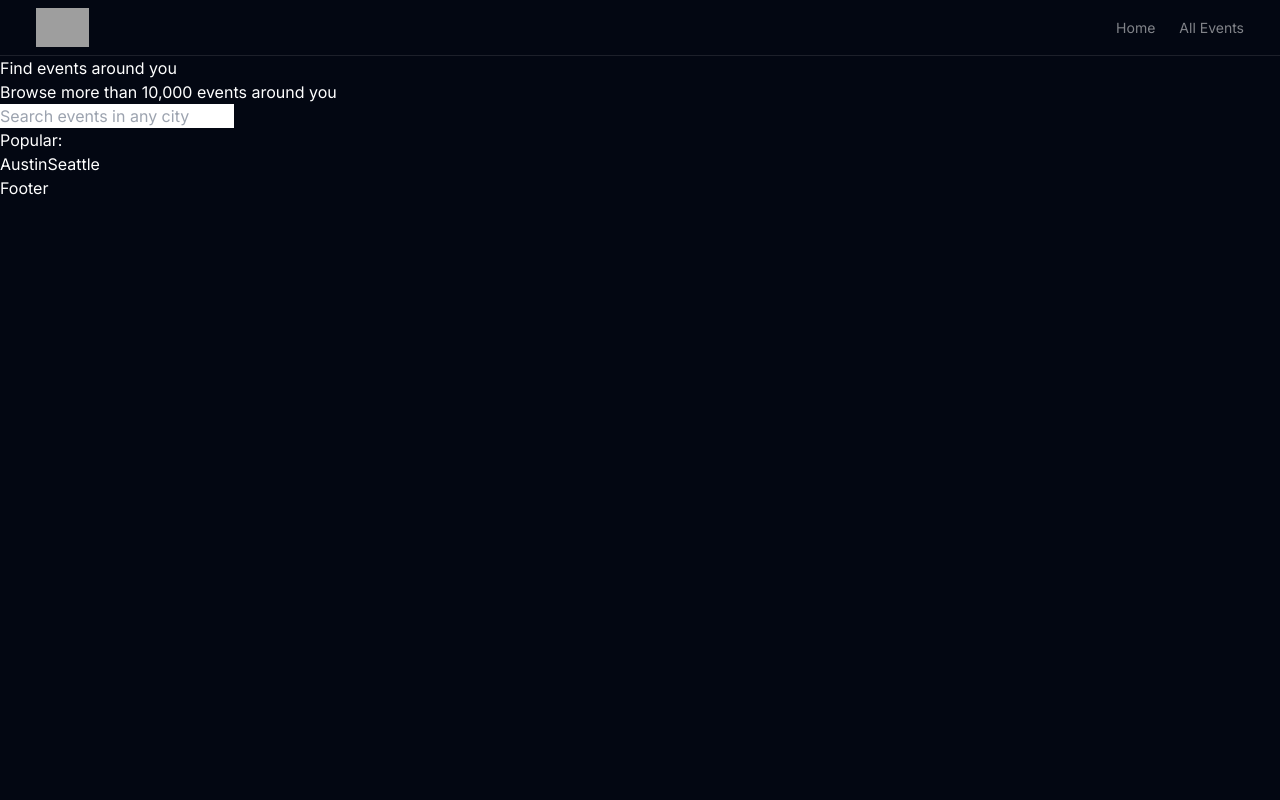
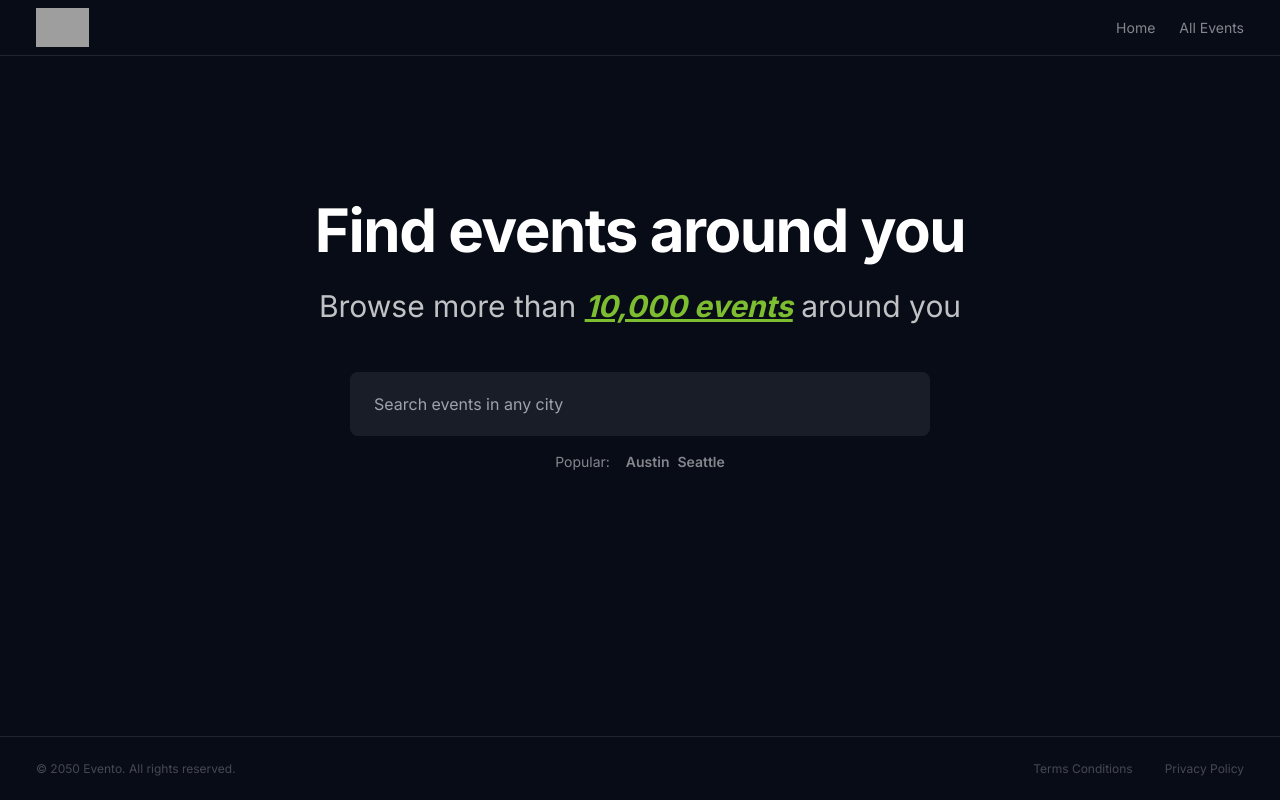
Before and after one commit to DavePaurillo/evento, a Next.js app: page / in a window 1280 px wide. Built offline with nearby package versions, Linux system fonts and the light colour scheme; grey boxes are pictures that could not be loaded.

Commit message:
feat: Created the Home page and Footer

```diff
--- a/src/app/layout.tsx
+++ b/src/app/layout.tsx
@@ -3,6 +3,7 @@
 import "./globals.css"
 import Header from "@/components/header"
 import Footer from "@/components/footer"
+import Container from "@/components/container"
 
 const inter = Inter({ subsets: ["latin"] })
 
@@ -19,9 +20,11 @@
 	return (
 		<html lang='en'>
 			<body className={`${inter.className} bg-gray-950 text-white`}>
-				<Header />
-				{children}
-				<Footer />
+				<Container>
+					<Header />
+					{children}
+					<Footer />
+				</Container>
 			</body>
 		</html>
 	)
--- a/src/app/page.tsx
+++ b/src/app/page.tsx
@@ -2,17 +2,29 @@
 
 export default function Home() {
 	return (
-		<main>
-			<h1>Find events around you</h1>
-			<p>Browse more than 10,000 events around you</p>
+		<main className='flex flex-col items-center px-3 pt-36'>
+			<h1 className='text-3xl lg:text-6xl font-bold tracking-tight'>
+				Find events around you
+			</h1>
+			<p className='mb-12 mt-7 text-2xl lg:text-3xl opacity-75'>
+				Browse more than{" "}
+				<span className='font-bold italic underline text-[#a4f839]'>
+					10,000 events
+				</span>{" "}
+				around you
+			</p>
 
-			<form action=''>
-				<input placeholder='Search events in any city' spellCheck={false} />
+			<form action='' className='w-full sm:w-[580px]'>
+				<input
+					className='w-full h-16 rounded-lg bg-white/[7%] px-6 outline-none ring-[#a4f839]/50 transition focus:ring-2 focus:bg-white/10'
+					placeholder='Search events in any city'
+					spellCheck={false}
+				/>
 			</form>
 
-			<section>
+			<section className='mt-4 flex gap-4 text-sm text-white/50'>
 				<p>Popular:</p>
-				<div>
+				<div className='space-x-2 font-semibold'>
 					<Link href='/events/austin'>Austin</Link>
 					<Link href='/events/seattle'>Seattle</Link>
 				</div>
--- /dev/null
+++ b/src/components/container.tsx
@@ -0,0 +1,11 @@
+import React from "react"
+
+export default function Container({
+	children,
+}: Readonly<{ children: React.ReactNode }>) {
+	return (
+		<div className='flex flex-col max-w-7xl mx-auto min-h-screen bg-white/[2%]'>
+			{children}
+		</div>
+	)
+}
--- a/src/components/footer.tsx
+++ b/src/components/footer.tsx
@@ -1,5 +1,33 @@
+import Link from "next/link"
 import React from "react"
 
+const routes = [
+	{
+		path: "/terms-conditions",
+		name: "Terms Conditions",
+	},
+	{
+		path: "/privacy-policy",
+		name: "Privacy Policy",
+	},
+]
+
 export default function Footer() {
-	return <footer>Footer</footer>
+	return (
+		<footer className='mt-auto flex items-center justify-between h-16 border-t border-white/10 px-3 sm:px-9 text-xs text-white/25'>
+			<small className='text-xs'>
+				&copy; 2050 Evento. All rights reserved.
+			</small>
+
+			<ul className='flex gap-3 sm:gap-8'>
+				{routes.map((route) => {
+					return (
+						<li key={route.path}>
+							<Link href={route.path}>{route.name}</Link>
+						</li>
+					)
+				})}
+			</ul>
+		</footer>
+	)
 }
```
